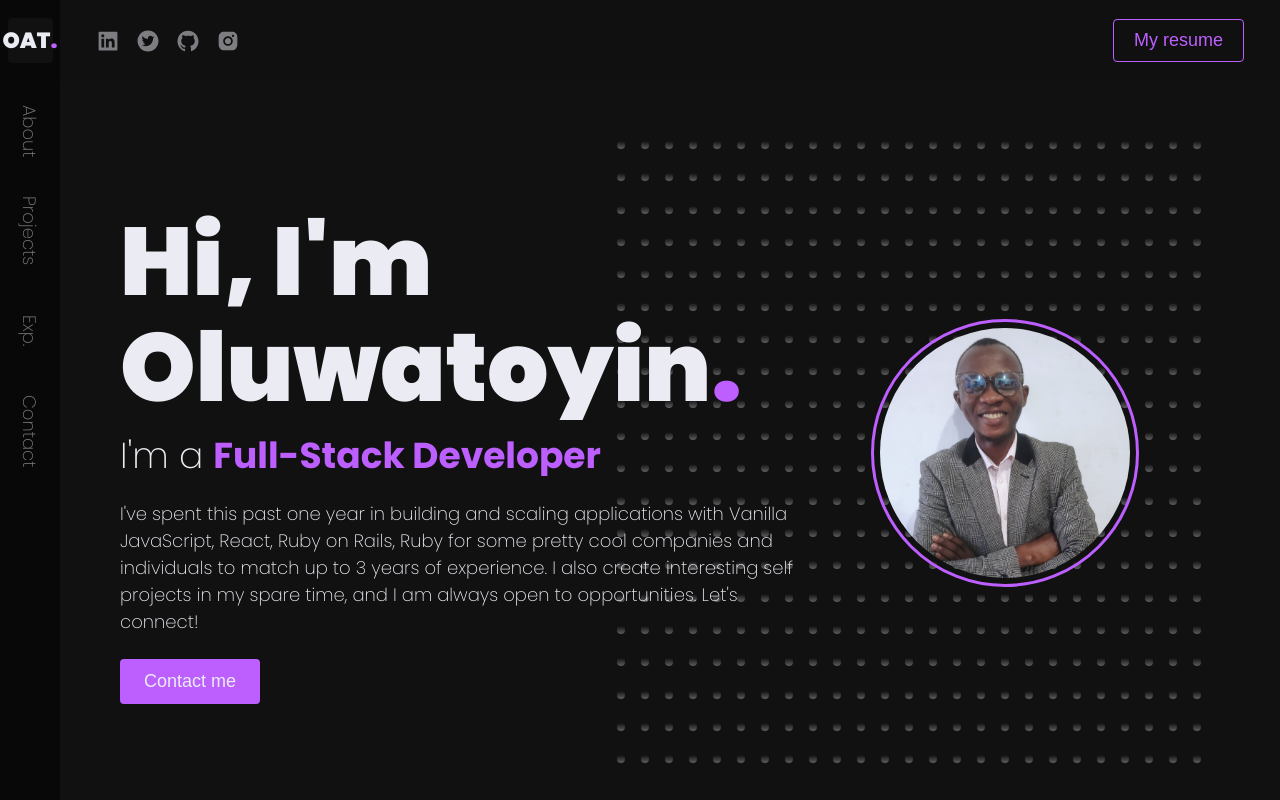
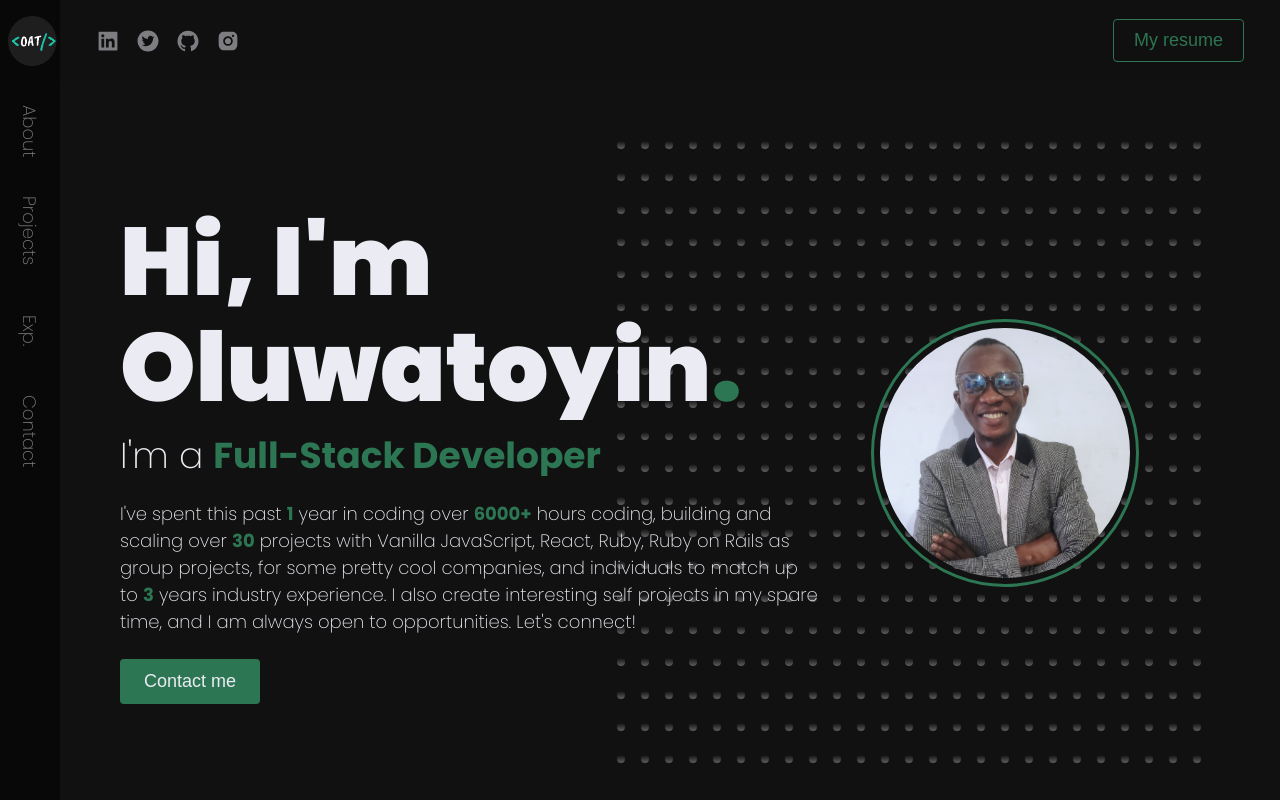
Before and after one commit to AbayomiOlaoye/web-portfolio, a Next.js app: page / in a window 1280 px wide. Shown: the top 800 px of the page. Built offline with nearby package versions, Linux system fonts and the light colour scheme.

Commit message:
Complete Portfolio styling

```diff
--- a/components/home/hero/Hero.tsx
+++ b/components/home/hero/Hero.tsx
@@ -23,8 +23,8 @@ export const Hero = () => {
           </Reveal>
           <Reveal>
             <p className={styles.aboutCopy}>
-              I&apos;ve spent this past one year in building and scaling applications with Vanilla JavaScript, React, Ruby on Rails, Ruby for
-              some pretty cool companies and individuals to match up to 3 years of experience.
+              I&apos;ve spent this past <span>1</span> year in coding over <span>6000+</span> hours coding, building and scaling over <span>30</span> projects with Vanilla JavaScript, React, Ruby, Ruby on Rails as group projects, for
+              some pretty cool companies, and individuals to match up to <span>3</span> years industry experience.
               I also create interesting self projects in my spare time, and I am always open to opportunities.
               Let&apos;s connect!
             </p>
--- a/components/home/hero/hero.module.scss
+++ b/components/home/hero/hero.module.scss
@@ -47,6 +47,11 @@
   margin: 2.4rem 0;
   max-width: 700px;
   font-weight: 200;
+
+  & span {
+    font-weight: bold;
+    color: var(--brand);
+  }
 }
 
 .profile {
--- a/components/home/projects/Project.tsx
+++ b/components/home/projects/Project.tsx
@@ -65,9 +65,9 @@ export const Project = ({
             src={imgSrc}
             alt={`An image of the ${title} project.`}
             width={500}
-            height={180}
+            height={500}
             style={{
-              width: hovered ? "90% !important" : "85% !important",
+              maxWidth: hovered ? "95% !important" : "85% !important",
               rotate: hovered ? "2deg" : "0deg",
             }}
           />
--- a/components/nav/SideBar.tsx
+++ b/components/nav/SideBar.tsx
@@ -1,6 +1,8 @@
 import { useEffect, useState } from "react";
+import Image from "next/image";
 import styles from "./sidebar.module.scss";
 import { motion } from "framer-motion";
+import logo from "../../public/oat-logo.png";
 
 export const SideBar = () => {
   const [selected, setSelected] = useState("");
@@ -38,7 +40,16 @@ export const SideBar = () => {
           document.getElementById("main")?.scrollIntoView() :
           document.location.hash = '';
           }}>
-          OAT<span>.</span>
+            <Image
+              src={logo}
+              alt={`my ${logo} project featured image`}
+              width={50}
+              height={50}
+              style={{
+                maxWidth: '100% !important',
+                maxHeight: '100% !important',
+              }}
+              />
         </span>
         <motion.a
           initial={{ x: -70 }}
--- a/components/nav/sidebar.module.scss
+++ b/components/nav/sidebar.module.scss
@@ -58,14 +58,8 @@
 
   width: 45px;
   height: 45px;
-
   display: flex;
   align-items: center;
-  justify-content: center;
-
-  background: var(--background);
-  border-radius: 4px;
-
   margin: 1.8rem 0;
 
   span {
--- a/package.json
+++ b/package.json
@@ -1,5 +1,5 @@
 {
-  "name": "steam",
+  "name": "web-portfolio",
   "version": "0.1.0",
   "private": true,
   "scripts": {
--- a/styles/globals.css
+++ b/styles/globals.css
@@ -5,7 +5,7 @@
   --background-light: rgb(35, 35, 35);
   --background-dark: rgb(8, 8, 8);
   --text: rgb(235, 236, 243);
-  --brand: #BD5FFF;
+  --brand: #2D7653;
   --text-xs: 1.6rem;
   --text-sm: 1.8rem;
   --text-md: 2.2rem;
--- a/styles/globals.scss
+++ b/styles/globals.scss
@@ -7,7 +7,7 @@
   --background-dark: rgb(8, 8, 8);
 
   --text: rgb(235, 236, 243);
-  --brand: #BD5FFF;
+  --brand: #11e1d5;
 
   --text-xs: 1.6rem;
   --text-sm: 1.8rem;
```
